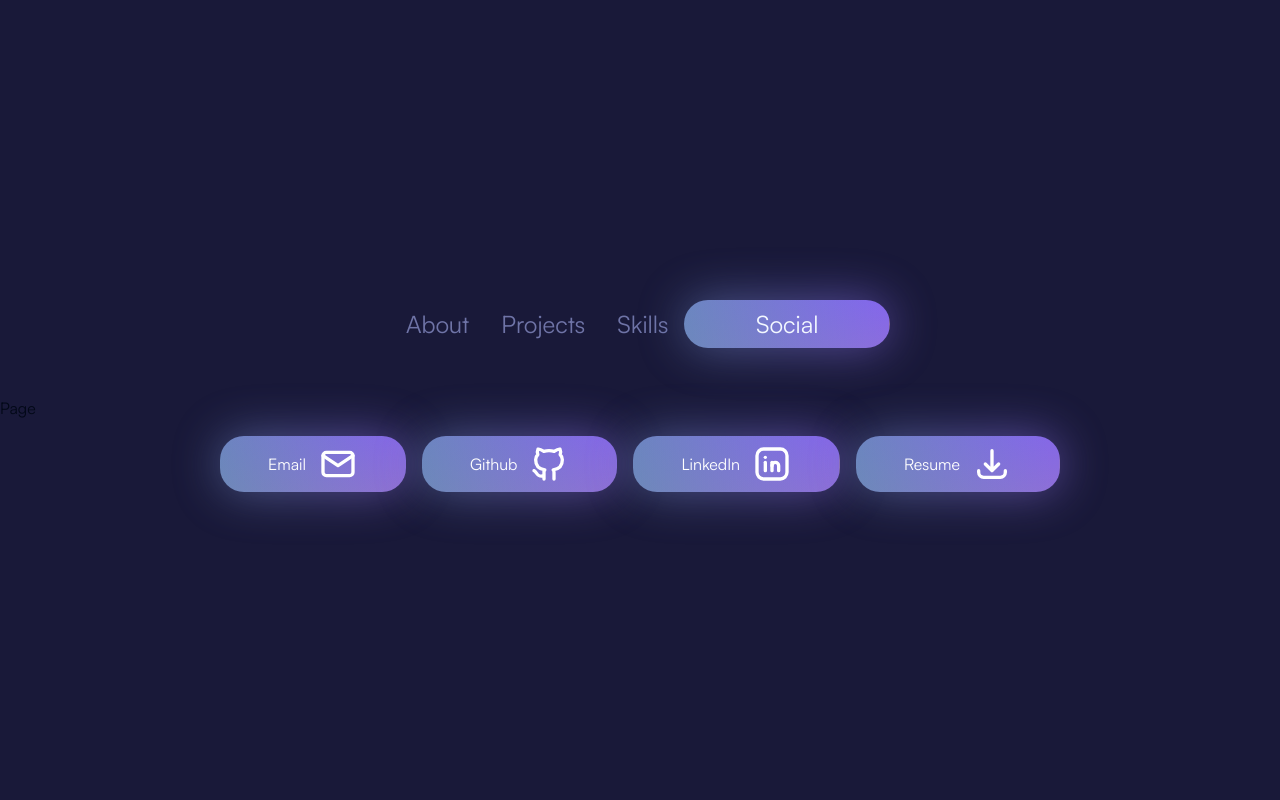
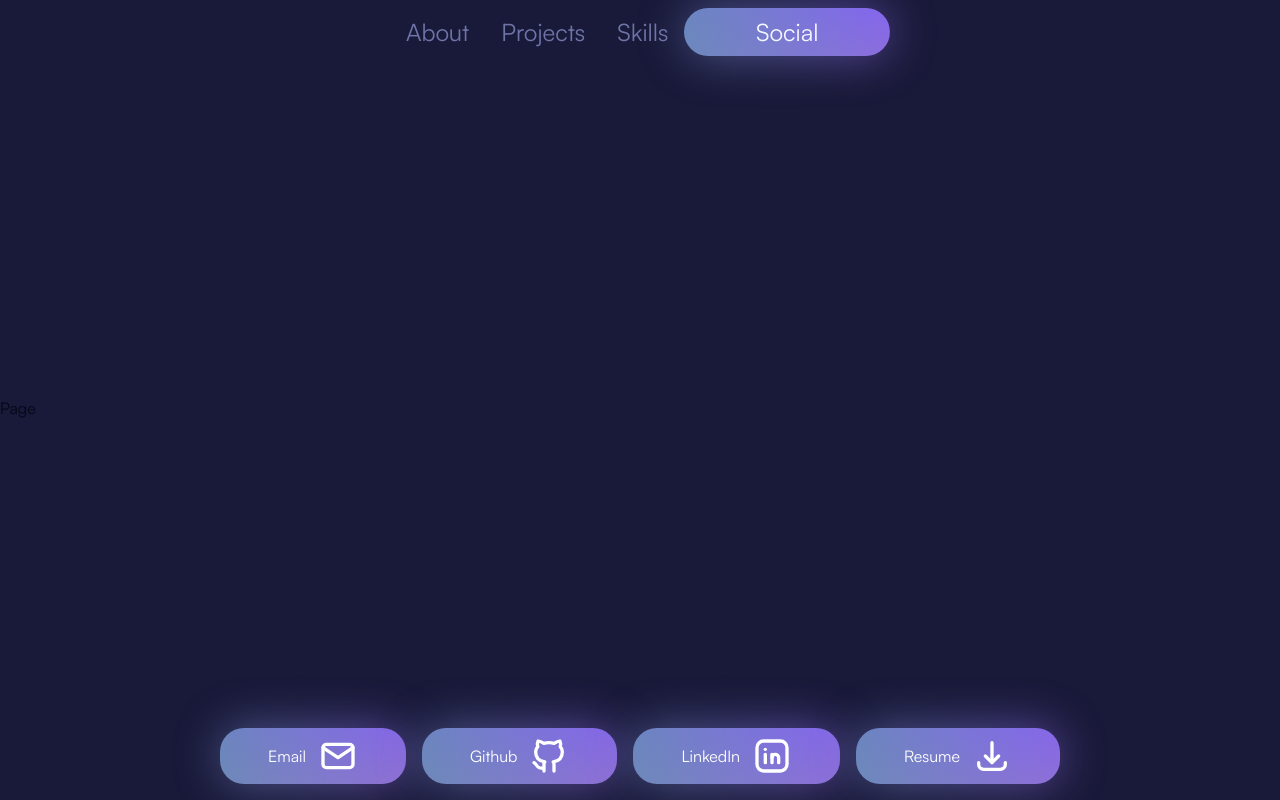
Before and after one commit to AdamGordonNY/portfolio2024, a Next.js app: page /social in a window 1280 px wide. Built offline with nearby package versions, Linux system fonts and the light colour scheme.

Commit message:
changed justification on layout

```diff
--- a/app/layout.tsx
+++ b/app/layout.tsx
@@ -27,7 +27,7 @@ export default function RootLayout({
         className={`${inter.className} ${figtree.className} ${poppins.className}   `}
       >
         <ThemeContextProvider>
-          <main className="custom-responsive-width  flex min-h-screen min-w-full flex-col  justify-center bg-dark-200">
+          <main className="custom-responsive-width  flex min-h-screen min-w-full flex-col justify-between bg-dark-200">
             <Navbar />
             {children}
             <Footer />
```
